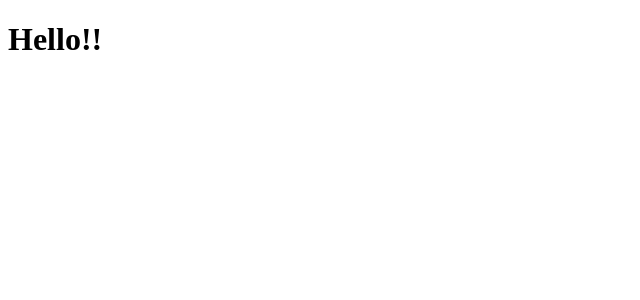
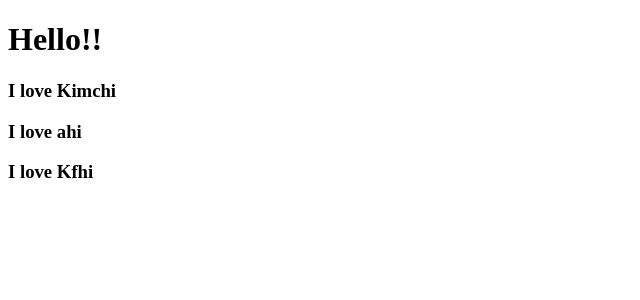
Before and after one commit to eebbni/study-react, a React (Create React App) app in the folder react-nomad/: page / in a window 1280 px wide. Shown: the top 300 px of the page, without its empty margins (0-640 px from the left). Built offline with nearby package versions, Linux system fonts and the light colour scheme.

Commit message:
Food function add

```diff
--- a/react-nomad/src/App.js
+++ b/react-nomad/src/App.js
@@ -1,9 +1,18 @@
 import React from 'react';
+
+function Food({fav}){
+  return (
+    <h3>I love {fav}</h3>
+  );
+}
 
 function App() {
   return (
     <div>
       <h1>Hello!!</h1>
+      <Food fav="Kimchi" />
+      <Food fav="ahi" />
+      <Food fav="Kfhi" />
     </div>
   );
 }
```
